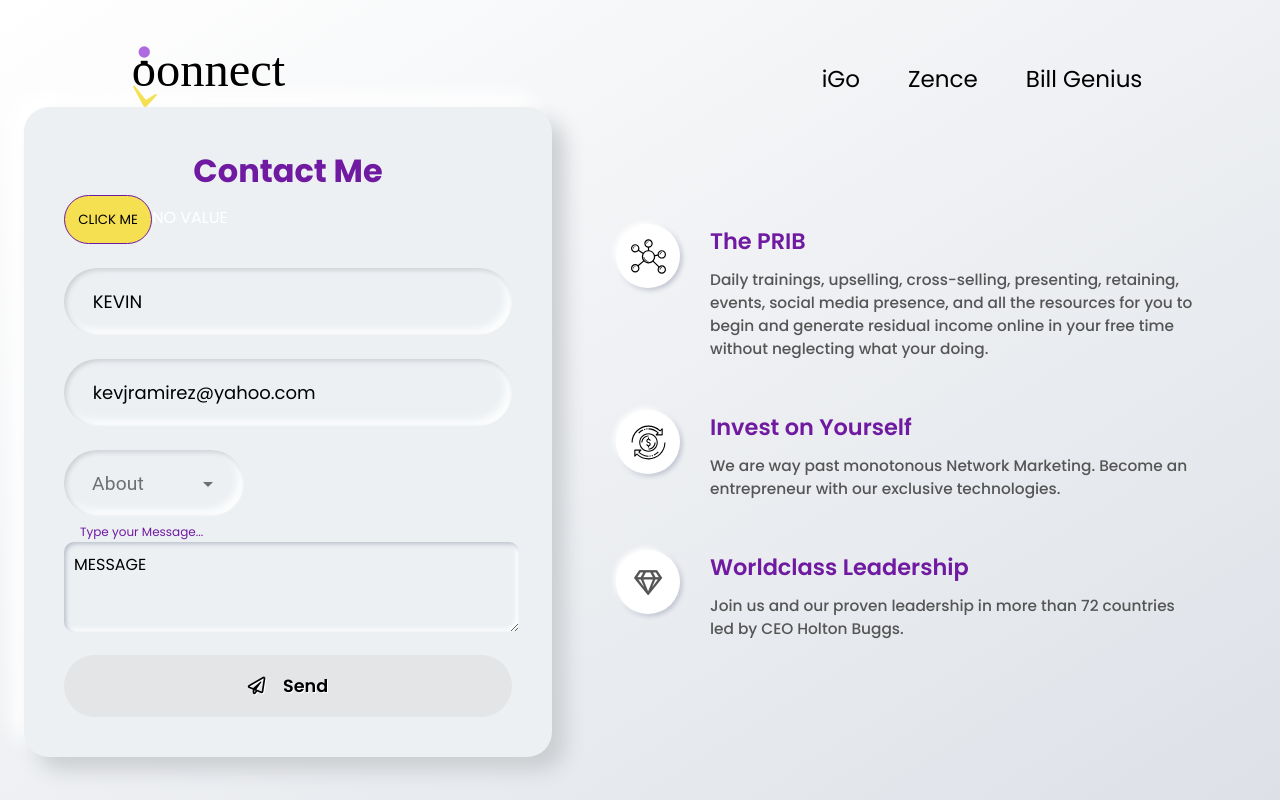
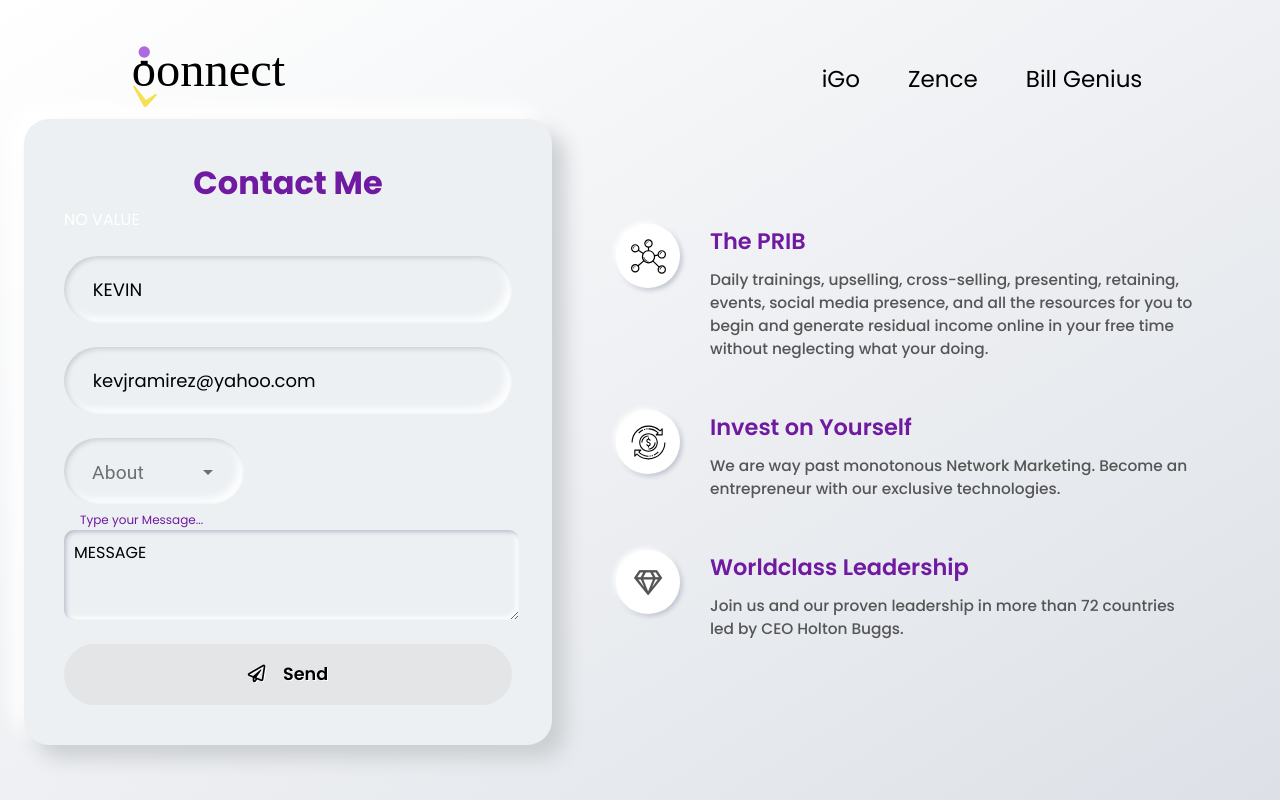
Before and after one commit to keviinramiirez/igonnect, a React (Create React App) app: page /join in a window 1280 px wide. Built offline with nearby package versions, Linux system fonts and the light colour scheme.

Commit message:
removed unused code

```diff
--- a/src/pages/JoinComponents/JoinHero.js
+++ b/src/pages/JoinComponents/JoinHero.js
@@ -92,7 +92,6 @@ function JoinHero() {
     <div className='join__wrapper'>
       <div className='join__card'>
         <h1>Contact Me</h1>
-        <button onClick={() => testing()} style={{ cursor: 'pointer' }}>CLICK ME</button>
         {test}
         <form className='join__fields' onSubmit={handleSubmit}>
           <div className='join__name'>
```
Also changed, not shown: 1 other file (tests, documents, lock files or other folders).
